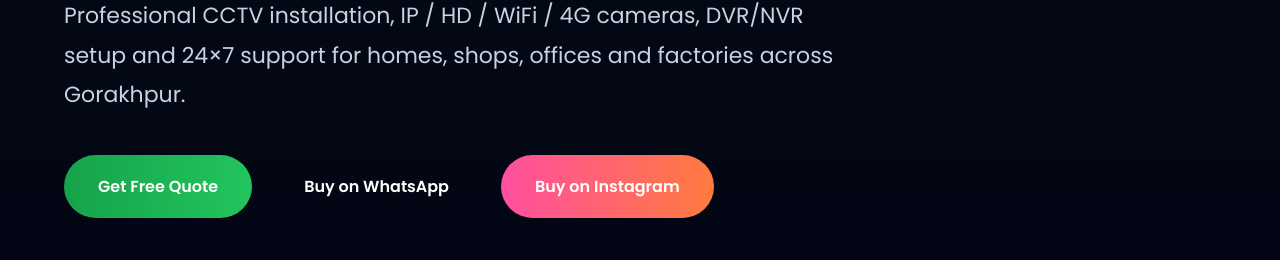
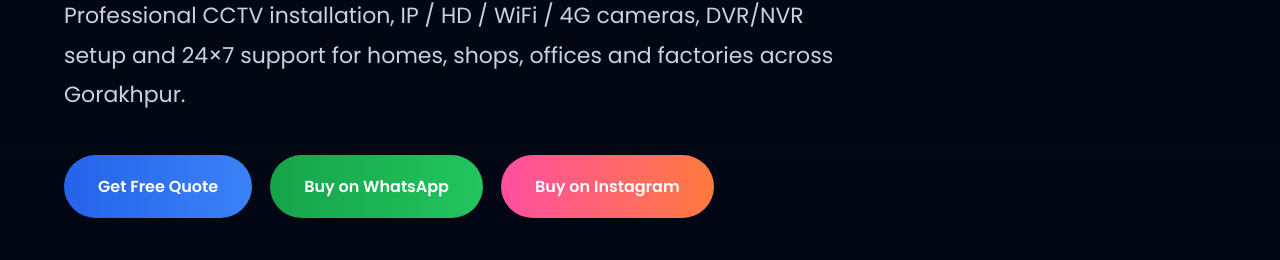
Before and after one commit to cctvix/cctvix, a plain HTML site: page index.html in a window 1280 px wide. Shown: the part 501-761 px from the top of the page. Drawn offline with Linux system fonts and the light colour scheme.

Commit message:
Update style.css

```diff
--- a/style.css
+++ b/style.css
@@ -173,12 +173,12 @@
 .btn-primary:hover {
     transform: translateY(-4px);
 }
-.btn-primary {
+.btn-outline {
     background: linear-gradient(to right, #16a34a, #22c55e);
     color: white;
 }
 
-.btn-primary:hover {
+.btn-outline:hover {
     transform: translateY(-4px);
 }
 
```
